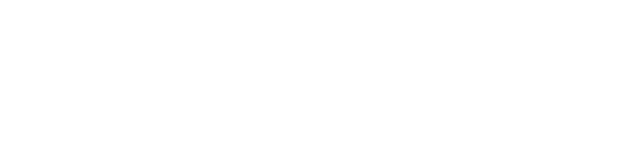
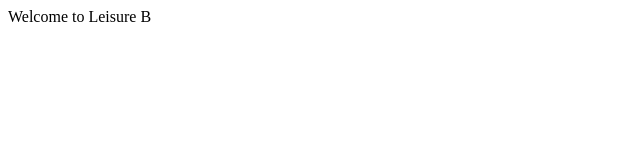
Before and after one commit to leisure0621/leisure0621.github.io, a plain HTML site: page index.html in a window 1280 px wide. Shown: the whole page, without its empty margins (0-640 px from the left). Drawn offline with Linux system fonts and the light colour scheme.

Commit message:
Update index.html

```diff
--- a/index.html
+++ b/index.html
@@ -7,5 +7,6 @@
     <title>Home Page</title>
   </head>
   <body>
+    Welcome to Leisure B
   </body>
 </html>
```
